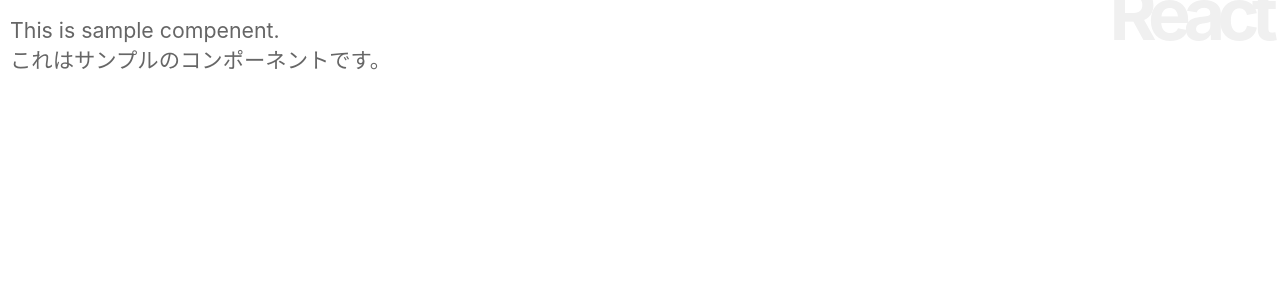
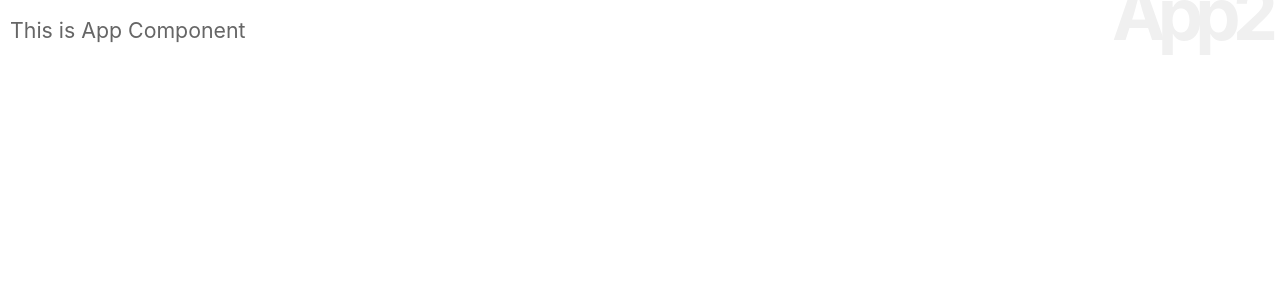
Before and after one commit to hondayuki0606/react-app, a React (Create React App) app: page / in a window 1280 px wide. Shown: the top 300 px of the page. Built offline with nearby package versions, Linux system fonts and the light colour scheme.

Commit message:
属性を利用する。index.jsを利用する P136

```diff
--- a/src/App.js
+++ b/src/App.js
@@ -5,11 +5,15 @@
 import { render } from '@testing-library/react';
 
 class App extends Component {
+  constructor(props){
+    super();
+    this.title = props.title;
+    this.message = props.message;
+  }
   render(){
     return <div>
-      <h1>React</h1>
-      <p>This is sample compenent.</p>
-      <p>これはサンプルのコンポーネントです。</p>
+      <h1>{this.title}</h1>
+      <p>{this.message}</p>
     </div>
   }
 }
--- a/src/index.js
+++ b/src/index.js
@@ -6,7 +6,7 @@
 
 ReactDOM.render(
   <React.StrictMode>
-    <App title="App" message="This is App Component"/>
+    <App title="App2" message="This is App Component"/>
   </React.StrictMode>,
   document.getElementById('root')
 );
```
